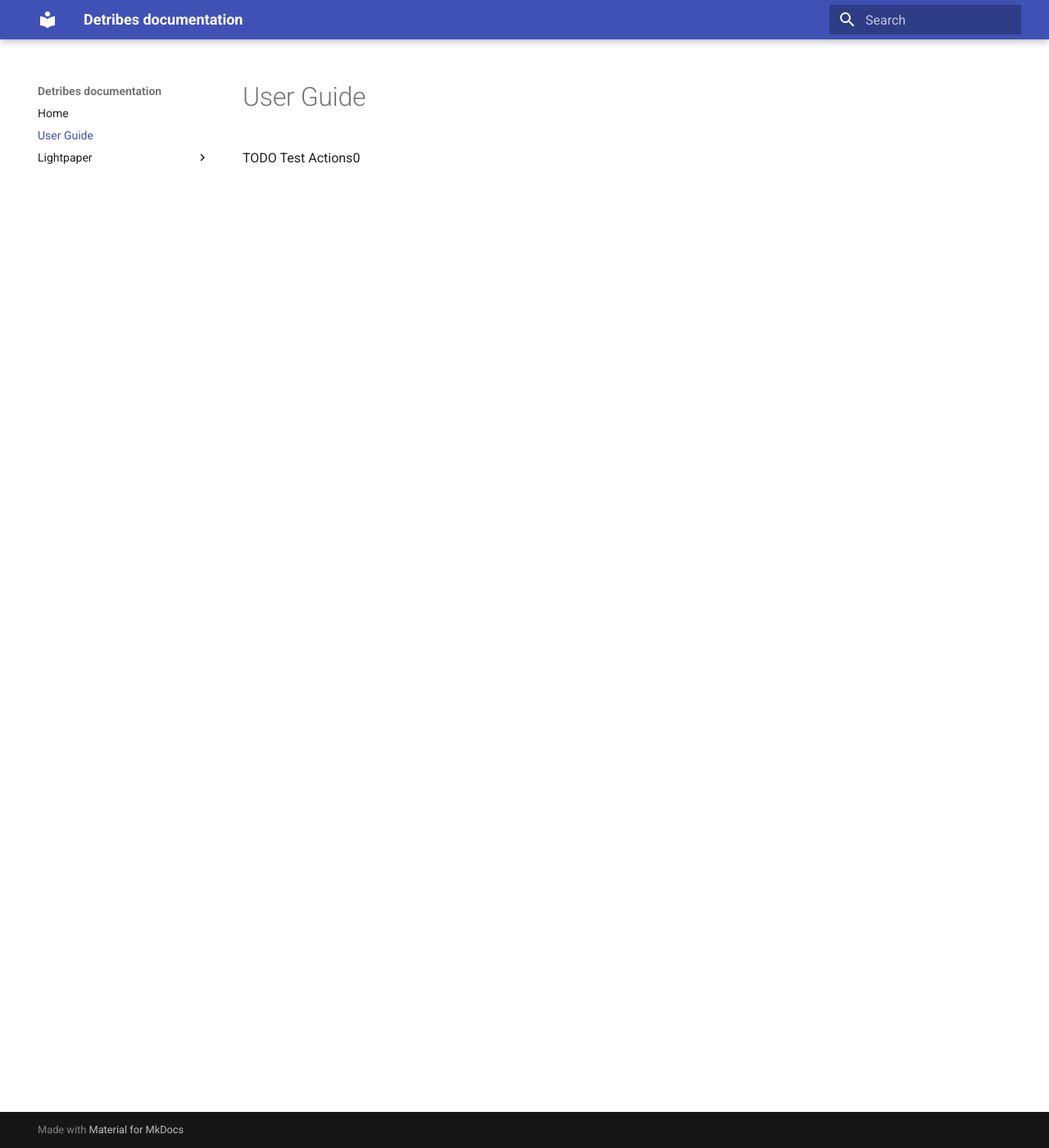
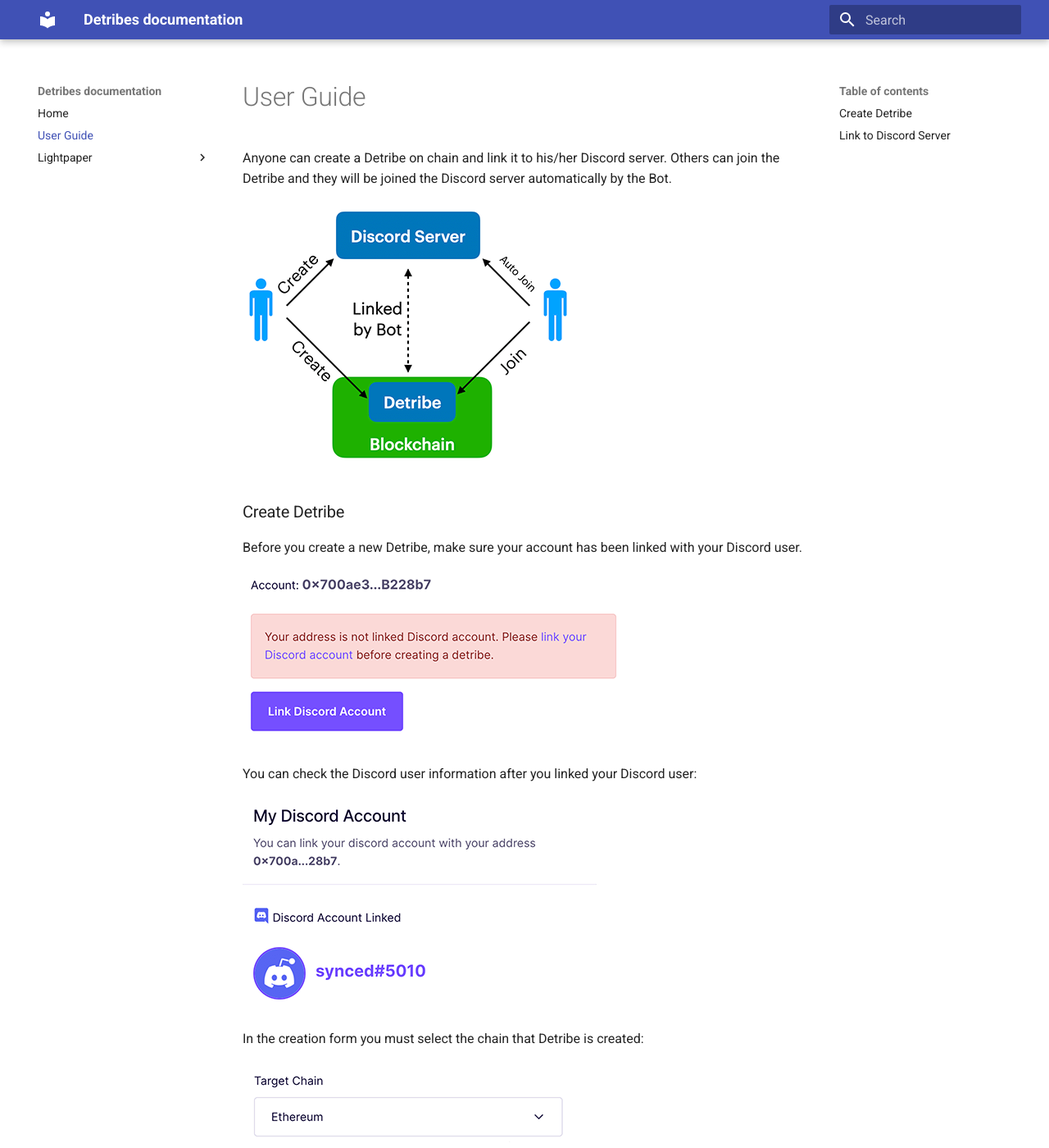
Before and after one commit to DeTribesLab/detribes-docs, an MkDocs documentation site: the page built from docs/UserGuide.md, in a window 1280 px wide and 1400 px high. Shown: the whole window at 82% size. Built offline with MkDocs 1.6.1 and Material for MkDocs 9.7.7, drawn with Linux system fonts in a browser that asks for light colours; some of the changed text lies outside the part shown.

Commit message:
update user guide

```diff
--- a/docs/UserGuide.md
+++ b/docs/UserGuide.md
@@ -1,4 +1,53 @@
 # User Guide
 
-TODO
-Test Actions0
+Anyone can create a Detribe on chain and link it to his/her Discord server.
+Others can join the Detribe and they will be joined the Discord server automatically
+by the Bot.
+
+![Detribe Overview](assets/detribe-overview.png)
+
+### Create Detribe
+
+Before you create a new Detribe, make sure your account has been linked with your
+Discord user.
+
+![Discord Not Linked](assets/detribe-not-linked.png)
+
+You can check the Discord user information after you linked your Discord user:
+
+![Discord Linked](assets/detribe-linked.png)
+
+In the creation form you must select the chain that Detribe is created:
+
+![Deploy Chain](assets/detribe-chain.png)
+
+Detribes now support Ethereum, Polygon and BSC.
+
+Then select the token for user paid or hold:
+
+![Select Token](assets/detribe-join.png)
+
+You can edit the detribe information after detribe was deployed on chain:
+
+![Detribe Info](assets/detribe-info.png)
+
+### Link to Discord Server
+
+In Detribe detail page you can link your detribe to Discord server by click "Add DetribesBot":
+
+![Detribe Add Bot](assets/detribe-add-bot.png)
+
+Select your Discord server and add Detribes bot as Administrator:
+
+![Discord Add Bot](assets/discord-add-bot.png)
+
+You can find the Discord server information after the Bot was added to your Discord server:
+
+![Discord Linked](assets/discord-linked.png)
+
+Go to your Discord server and edit a target channel that you want to set as members only.
+Select "Permissions", set private channel on, and add `@DetribesRole` to ROLES:
+
+![Discord Setting](assets/discord-channel.png)
+
+This gives the Bot permission to invite qualified Detribe members to your Discord server automatically.
```
Also changed, not shown: docs/assets/detribe-add-bot.png (added), docs/assets/detribe-chain.png (added), docs/assets/detribe-info.png (added), docs/assets/detribe-join.png (added), docs/assets/detribe-linked.png (added), docs/assets/detribe-not-linked.png (added), docs/assets/detribe-overview.png (added), docs/assets/discord-add-bot.png (added), docs/assets/discord-channel.png (added), docs/assets/discord-linked.png (added).
